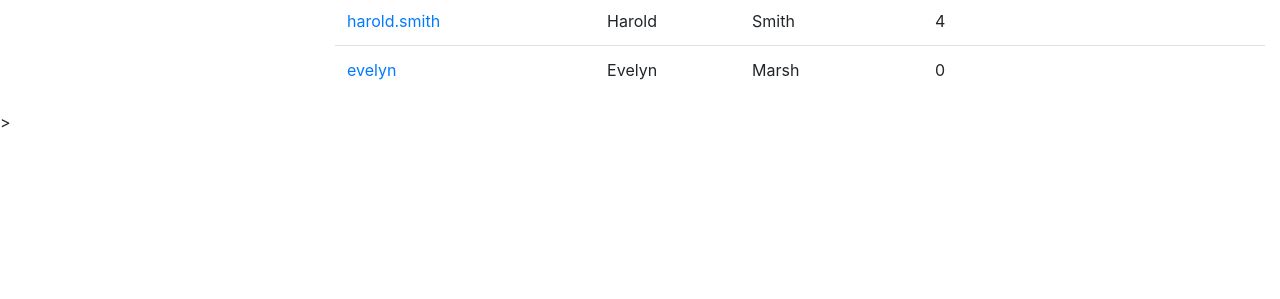
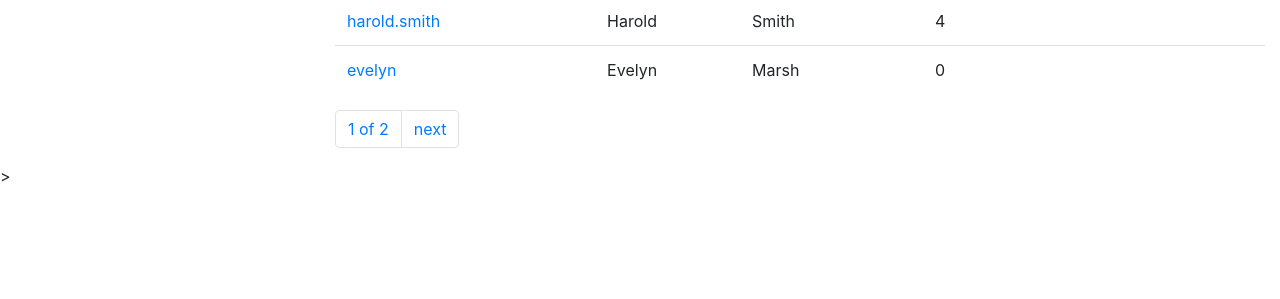
Before and after one commit to matechris/newspaper-agency-project, a Django app: page /redactors/ in a window 1280 px wide. Shown: the part 501-800 px from the top of the page. Run offline with Django 4.2, Linux system fonts and the light colour scheme; data comes from the database, SQL or seed files in the repository; both versions use the stored data as it was after the commit.

Commit message:
Create pagination template

```diff
--- a/templates/base.html
+++ b/templates/base.html
@@ -23,6 +23,10 @@
 
       <div class="col-sm-9">
         {% block content %}{% endblock %}
+
+      {% block pagination %}
+        {% include "includes/pagination.html" %}
+      {% endblock %}
       </div>
     </div>
   </div>
--- /dev/null
+++ b/templates/includes/pagination.html
@@ -0,0 +1,19 @@
+{% if is_paginated %}
+  <ul class="pagination">
+    {% if page_obj.has_previous %}
+      <li class="page-item">
+        <a href="?page={{ page_obj.previous_page_number }}" class="page-link">prev</a>
+      </li>
+    {% endif %}
+
+    <li class="page-item">
+      <span class="page-link">{{ page_obj.number }} of {{ paginator.num_pages }}</span>
+    </li>
+
+    {% if page_obj.has_next %}
+      <li class="page-item">
+        <a href="?page={{ page_obj.next_page_number }}" class="page-link">next</a>
+      </li>
+    {% endif %}
+  </ul>
+{% endif %}
```
Also changed, not shown: db.sqlite3.
